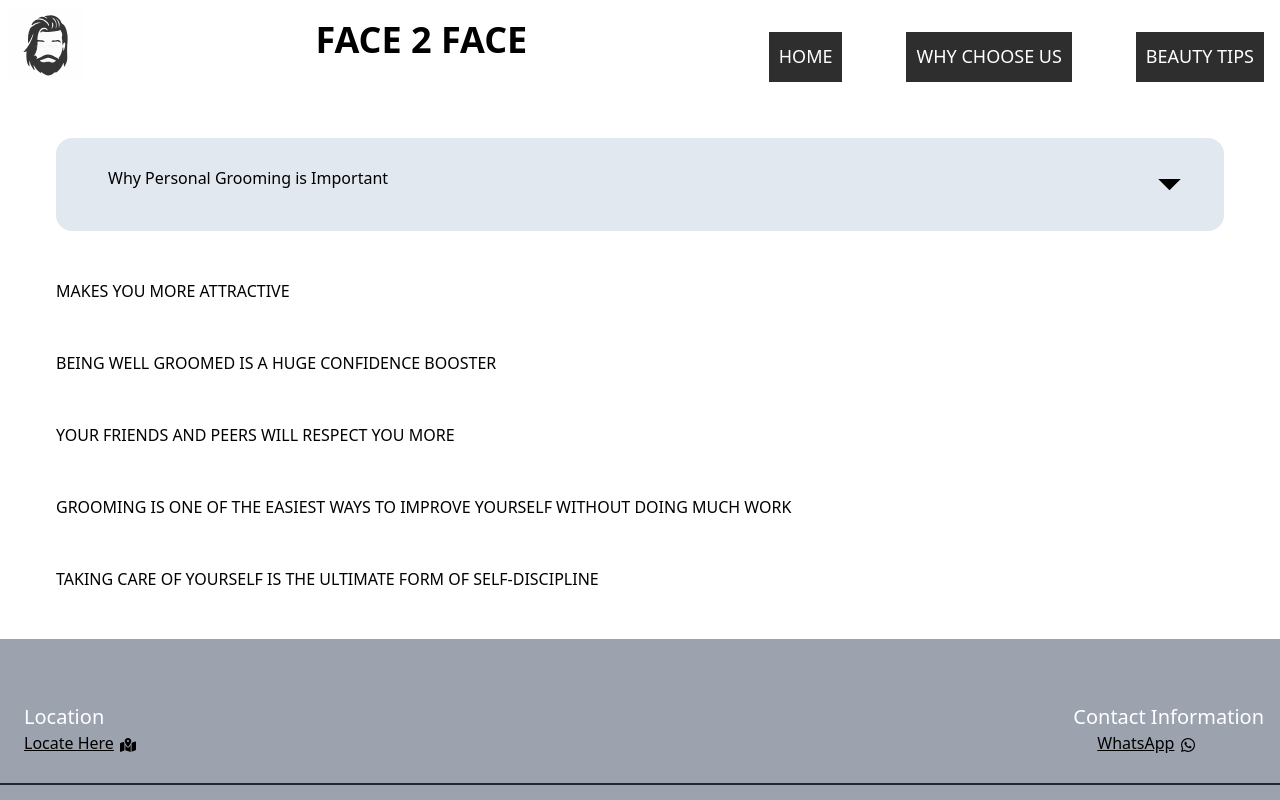
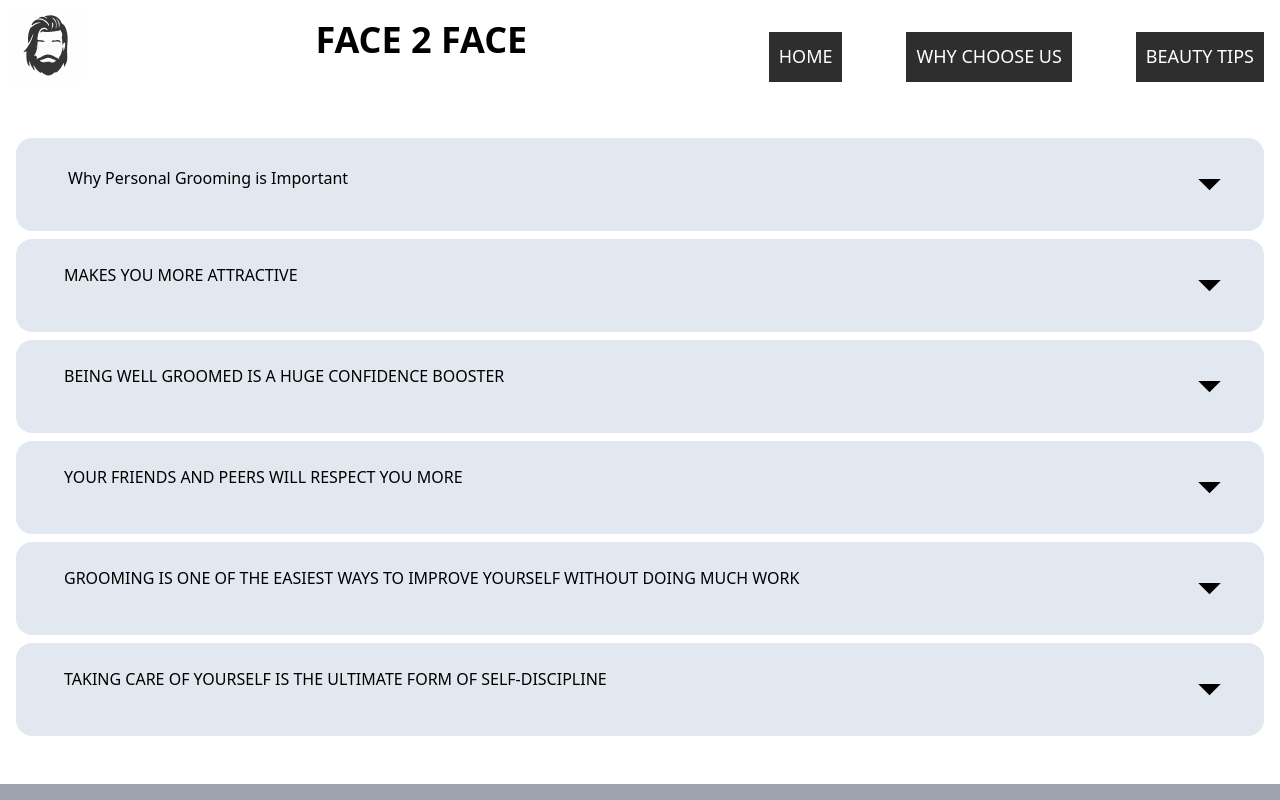
Before and after one commit to xmarzz/Face2Face, a Next.js app: page /beautytips in a window 1280 px wide. Shown: the top 800 px of the page. Built offline with nearby package versions, Linux system fonts and the light colour scheme.

Commit message:
a little

```diff
--- a/app/beautytips/page.js
+++ b/app/beautytips/page.js
@@ -33,8 +33,8 @@ const Page = () => {
 
 
   return (
-    <div className='m-2'>
-       <div className='m-12 bg-slate-200 pt-6 pl-12 pr-8 pb-6 rounded-2xl' >
+    <div className='m-2 mt-12'>
+       <div className='m-2 bg-slate-200 pt-6 pl-12 pr-8 pb-6 rounded-2xl' >
         <div onClick={handleClick} className='cursor-pointer flex flex-row justify-between'>
           <h2 className='m-1'>Why Personal Grooming is Important</h2>
           <IoMdArrowDropdown  className='' size="45px"
@@ -43,50 +43,70 @@ const Page = () => {
             transition: 'transform 0.5s ease-in-out'
           }}/>
         </div>
-          <p className={`${drop ? '' : 'hidden' }`}>If you ask young men about grooming, most will have to agree that it should be part of everyday life. So what’s grooming? It’s basically taking a bath, shaving your facial hair, applying deodorant, taking a haircut, and more! It’s a plethora of habits and actions that aims to give you a neat and tidy appearance.
+          <p className={`mt-4 ${drop ? '' : 'hidden' }`}>If you ask young men about grooming, most will have to agree that it should be part of everyday life. So what’s grooming? It’s basically taking a bath, shaving your facial hair, applying deodorant, taking a haircut, and more! It’s a plethora of habits and actions that aims to give you a neat and tidy appearance.
 One of our goals is to educate the gents on why grooming is important. Here are some reasons as to why it’s essential and integral for gents like you. </p>
        </div>
 
-       <div className='m-12' >
-        <div onClick={handleClick1} className='cursor-pointer'>
+       <div className='m-2 bg-slate-200 pt-6 pl-12 pr-8 pb-6 rounded-2xl' >
+        <div onClick={handleClick1} className='cursor-pointer flex flex-row justify-between'>
           <h2>MAKES YOU MORE ATTRACTIVE</h2>
-          <span className=''></span>
+          <IoMdArrowDropdown  className='' size="45px"
+          style={{
+            transform: drop1 ? 'rotate(180deg)' : 'none',
+            transition: 'transform 0.5s ease-in-out'
+          }}/>
         </div>
-          <p className={`${drop1 ? '' :'hidden'}`}>First things first, grooming greatly improves your physical appearance. A GATSBY Gent who looks clean and smells good will always be identified as someone who is attractive. Simple measures like styling your hair with pomade and removing oil on your face every now and then can do wonders on how you look. </p>
+          <p className={`mt-4 ${drop1 ? '' :'hidden'}`}>First things first, grooming greatly improves your physical appearance. A GATSBY Gent who looks clean and smells good will always be identified as someone who is attractive. Simple measures like styling your hair with pomade and removing oil on your face every now and then can do wonders on how you look. </p>
        </div>
 
-       <div className='m-12' >
-        <div className='cursor-pointer' onClick={handleClick2}>
+       <div className='m-2 bg-slate-200 pt-6 pl-12 pr-8 pb-6 rounded-2xl' >
+        <div className='cursor-pointer flex flex-row justify-between' onClick={handleClick2}>
           <h2 className=''>BEING WELL GROOMED IS A HUGE CONFIDENCE BOOSTER</h2>
-          <span className=''></span>
+          <IoMdArrowDropdown  className='' size="45px"
+          style={{
+            transform: drop2 ? 'rotate(180deg)' : 'none',
+            transition: 'transform 0.5s ease-in-out'
+          }}/>
         </div>
-          <p className={`${drop2 ? '' : 'hidden' }`}>Clean-looking people have one thing in common - they radiate confidence and good vibes. Being well-groomed helps you navigate your way in social gatherings and lets you have an easier time making friends. Being confident is the foundation of a successful gent, so if you want to be confident, taking hygiene seriously is a good first step.
+          <p className={`mt-4 ${drop2 ? '' : 'hidden' }`}>Clean-looking people have one thing in common - they radiate confidence and good vibes. Being well-groomed helps you navigate your way in social gatherings and lets you have an easier time making friends. Being confident is the foundation of a successful gent, so if you want to be confident, taking hygiene seriously is a good first step.
 
 </p>
        </div>
 
-       <div className='m-12' >
-        <div onClick={handleClick3} className='cursor-pointer'>
+       <div className='m-2 bg-slate-200 pt-6 pl-12 pr-8 pb-6 rounded-2xl' >
+        <div onClick={handleClick3} className='cursor-pointer flex flex-row justify-between'>
           <h2 className=''> YOUR FRIENDS AND PEERS WILL RESPECT YOU MORE</h2>
-          <span className=''></span>
+          <IoMdArrowDropdown  className='' size="45px"
+          style={{
+            transform: drop3 ? 'rotate(180deg)' : 'none',
+            transition: 'transform 0.5s ease-in-out'
+          }}/>
         </div>
-          <p className={`${drop3 ? '' : 'hidden'}`}>Did you know that cleanliness is usually associated with being smart? A well-groomed young man always gives off a good impression to his classmates, friends, and those who he’s meeting for the first time. A true GATSBY gent prides himself in his appearance, something that other people will surely notice.</p>
+          <p className={`mt-4 ${drop3 ? '' : 'hidden'}`}>Did you know that cleanliness is usually associated with being smart? A well-groomed young man always gives off a good impression to his classmates, friends, and those who he’s meeting for the first time. A true GATSBY gent prides himself in his appearance, something that other people will surely notice.</p>
        </div>
 
-       <div className='m-12' >
-        <div onClick={handleClick4} className='cursor-pointer'>
+       <div className='m-2 bg-slate-200 pt-6 pl-12 pr-8 pb-6 rounded-2xl' >
+        <div onClick={handleClick4} className='cursor-pointer flex flex-row justify-between'>
           <h2 className=''>GROOMING IS ONE OF THE EASIEST WAYS TO IMPROVE YOURSELF WITHOUT DOING MUCH WORK</h2>
-          <span className=''></span>
+          <IoMdArrowDropdown  className='' size="45px"
+          style={{
+            transform: drop4 ? 'rotate(180deg)' : 'none',
+            transition: 'transform 0.5s ease-in-out'
+          }}/>
         </div>
-          <p className={`${drop4 ? '' : 'hidden'}`}>Personal grooming is the cheapest and most effective way to improve your overall style and appearance without having to spend so much time and money. Taking a shower, using a shaver, and using affordable, yet essential grooming and hairstyle products for men such as GATSBY are all you need to be on top of your grooming routine. </p>
+          <p className={`mt-4 ${drop4 ? '' : 'hidden'}`}>Personal grooming is the cheapest and most effective way to improve your overall style and appearance without having to spend so much time and money. Taking a shower, using a shaver, and using affordable, yet essential grooming and hairstyle products for men such as GATSBY are all you need to be on top of your grooming routine. </p>
        </div>
 
-       <div className='m-12' >
-        <div onClick={handleClick5} className='cursor-pointer'>
+       <div className='m-2 mb-12 bg-slate-200 pt-6 pl-12 pr-8 pb-6 rounded-2xl' >
+        <div onClick={handleClick5} className='cursor-pointer flex flex-row justify-between'>
           <h2 className=''>TAKING CARE OF YOURSELF IS THE ULTIMATE FORM OF SELF-DISCIPLINE</h2>
-          <span className=''></span>
+          <IoMdArrowDropdown  className='' size="45px"
+          style={{
+            transform: drop5 ? 'rotate(180deg)' : 'none',
+            transition: 'transform 0.5s ease-in-out'
+          }}/>
         </div>
-          <p className={`${drop5 ? '' : 'hidden'}`}>Personal hygiene is not much work, but doing it on a daily basis is the real challenge to many. Taking care of yourself everyday will not only keep you smelling fresh and clean, but also improve your self-discipline and more importantly form good habits.
+          <p className={`mt-4 ${drop5 ? '' : 'hidden'}`}>Personal hygiene is not much work, but doing it on a daily basis is the real challenge to many. Taking care of yourself everyday will not only keep you smelling fresh and clean, but also improve your self-discipline and more importantly form good habits.
 As we’ve said before, grooming doesn’t have to be expensive! That’s why GATSBY is your buddy to help you achieve your grooming goals without having to exhaust your wallet. Visit our website here to check all our products.</p>
        </div>
 
```
